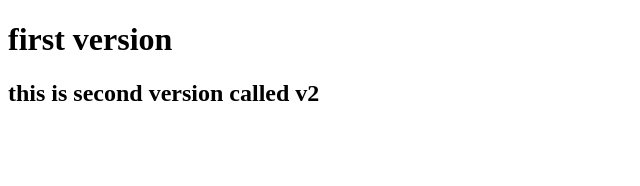
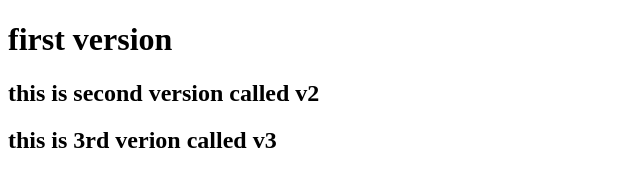
Before and after one commit to venkateshwar2122/test.repo, a plain HTML site: page index.html in a window 1280 px wide. Shown: the whole page, without its empty margins (0-640 px from the left). Drawn offline with Linux system fonts and the light colour scheme.

Commit message:
this is 3rd version

```diff
--- a/index.html
+++ b/index.html
@@ -10,5 +10,7 @@
 
     <h2> this is second version called v2</h2>
 
+    <h2>this is 3rd verion called v3</h2>
+
 </body>
 </html>
```
